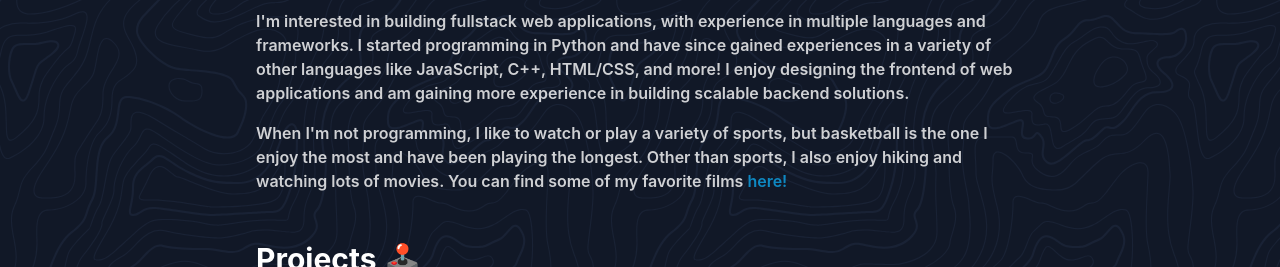
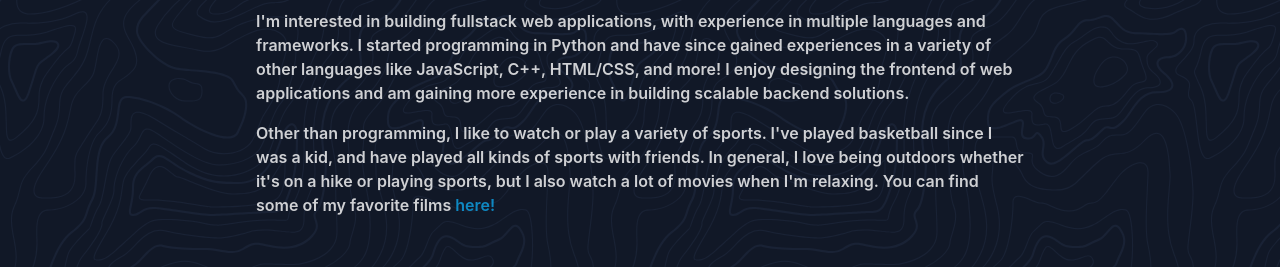
Before and after one commit to clxmente/js-solorio.dev, a Next.js app: page / in a window 1280 px wide. Shown: the part 409-676 px from the top of the page. Built offline with nearby package versions, Linux system fonts and the light colour scheme.

Commit message:
better wording

```diff
--- a/pages/index.js
+++ b/pages/index.js
@@ -100,10 +100,12 @@ export default function Home() {
             experience in building scalable backend solutions.
           </p>
           <p className="font-semibold text-white opacity-80">
-            When I&apos;m not programming, I like to watch or play a variety of
-            sports, but basketball is the one I enjoy the most and have been
-            playing the longest. Other than sports, I also enjoy hiking and
-            watching lots of movies. You can find some of my favorite films{" "}
+            Other than programming, I like to watch or play a variety of sports.
+            I&apos;ve played basketball since I was a kid, and have played all
+            kinds of sports with friends. In general, I love being outdoors
+            whether it&apos;s on a hike or playing sports, but I also watch a
+            lot of movies when I&apos;m relaxing. You can find some of my
+            favorite films{" "}
             <a
               target={"_blank"}
               rel={"noopener noreferrer"}
```
